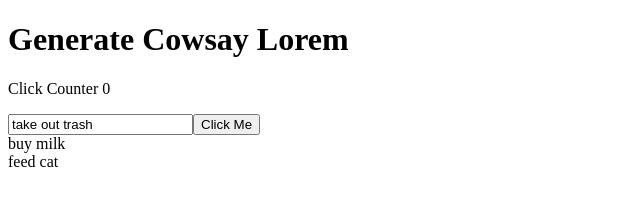
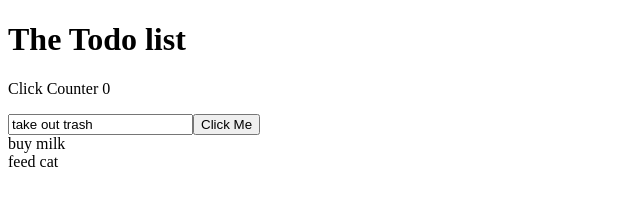
Before and after one commit to sonsofdesert/26-frontend-tooling-and-react, a React app in the folder lab-eric/: page / in a window 1280 px wide. Shown: the whole page, without its empty margins (0-640 px from the left). Built offline with nearby package versions, Linux system fonts and the light colour scheme.

Commit message:
unable to find bug. minor change

```diff
--- a/lab-eric/app.js
+++ b/lab-eric/app.js
@@ -11,7 +11,7 @@ class App extends React.Component {
 
   render() {
     return <div>
-            <h1>Generate Cowsay Lorem</h1>
+            <h1>The Todo list</h1>
             <ClickCounter></ClickCounter>
             <TodoList></TodoList>
           </div>
--- a/lab-eric/src/index.html
+++ b/lab-eric/src/index.html
@@ -4,7 +4,7 @@
   <meta charset="UTF-8">
   <meta name="viewport" content="width=device-width, initial-scale=1.0">
   <meta http-equiv="X-UA-Compatible" content="ie=edge">
-  <title>Document</title>
+  <title>Cosay React Lab</title>
 </head>
 <body>
 
```
Also changed, not shown: 2 other files.
